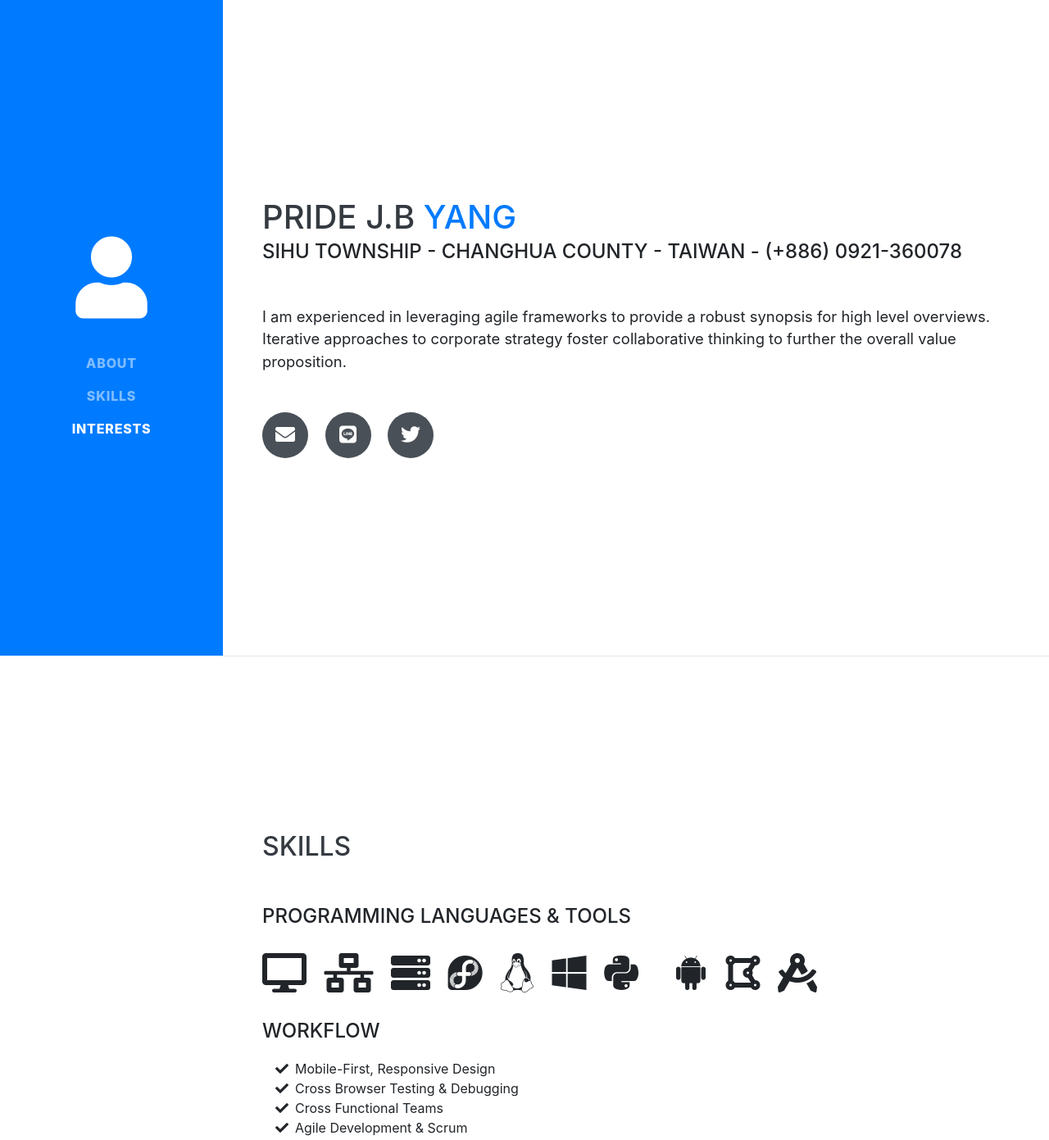
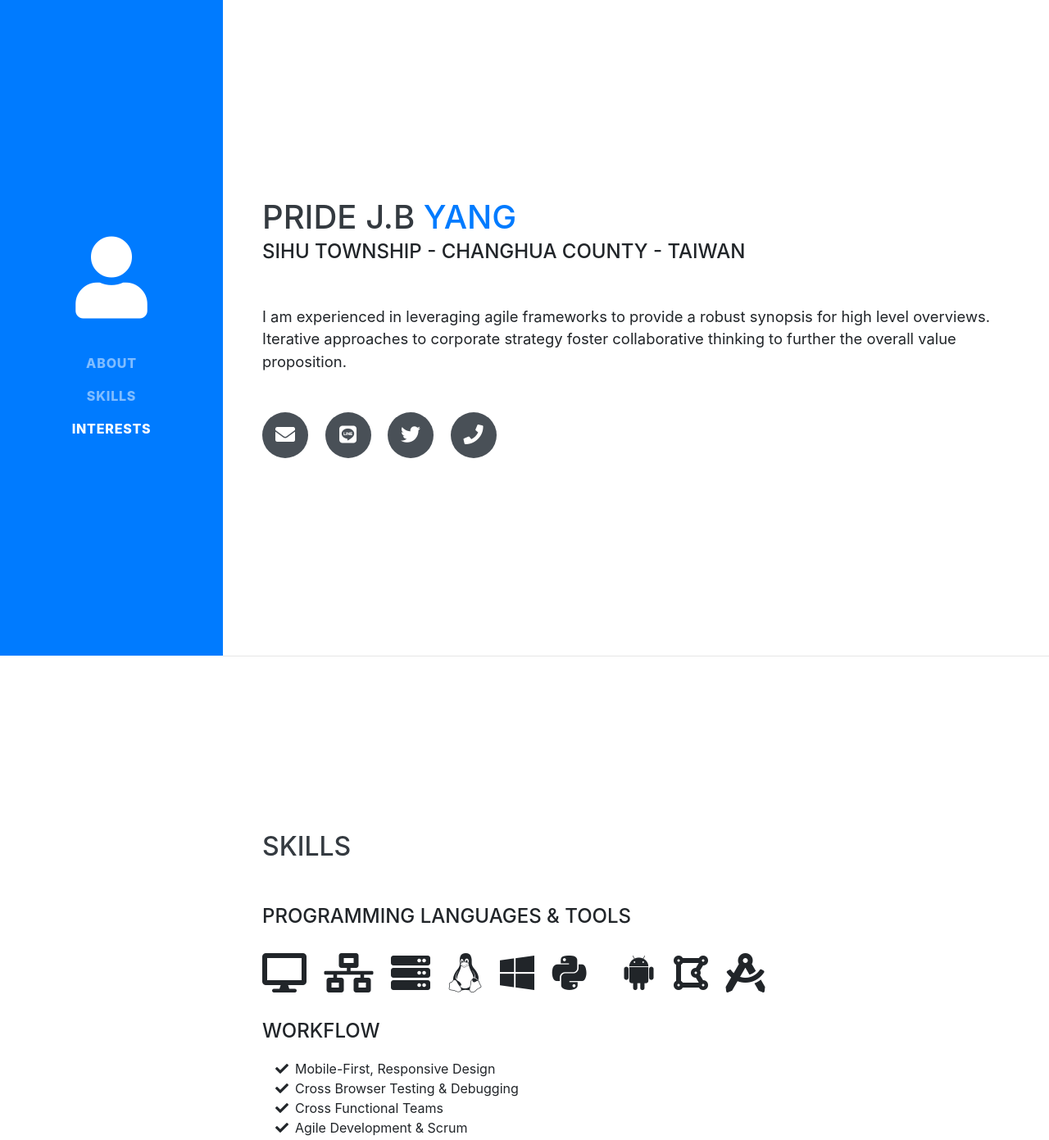
Before and after one commit to OGC-fever/resume, a website with bundled scripts: page index.html in a window 1280 px wide. Shown: the top 1391 px of the page at 82% size. Built offline with nearby package versions, Linux system fonts and the light colour scheme; some icons are missing; a web font is replaced by a local one.

Commit message:
Update index.html

```diff
--- a/index.html
+++ b/index.html
@@ -61,7 +61,7 @@
         <h1 class="mb-0">Pride J.B
           <span class="text-primary">Yang</span>
         </h1>
-        <div class="subheading mb-5">Sihu Township - Changhua County - Taiwan - (+886) 0921-360078
+        <div class="subheading mb-5">Sihu Township - Changhua County - Taiwan
         </div>
         <p class="lead mb-5">I am experienced in leveraging agile frameworks to provide a robust synopsis for high level overviews. Iterative approaches to corporate strategy foster collaborative thinking to further the overall value proposition.</p>
         <div class="social-icons">
@@ -73,6 +73,9 @@
           </a>
           <a href="https://twitter.com/Orz__OGC">
             <i class="fab fa-twitter"></i>
+          </a>
+          <a href="tel:+886921360078">
+            <i class="fas fa-phone"></i>
           </a>
         </div>
       </div>
@@ -94,9 +97,6 @@
           </li>
           <li class="list-inline-item">
             <i class="fas fa-server"></i>
-          </li>
-          <li class="list-inline-item">
-            <i class="fab fa-fedora"></i>
           </li>
           <li class="list-inline-item">
             <i class="fab fa-linux"></i>
```
